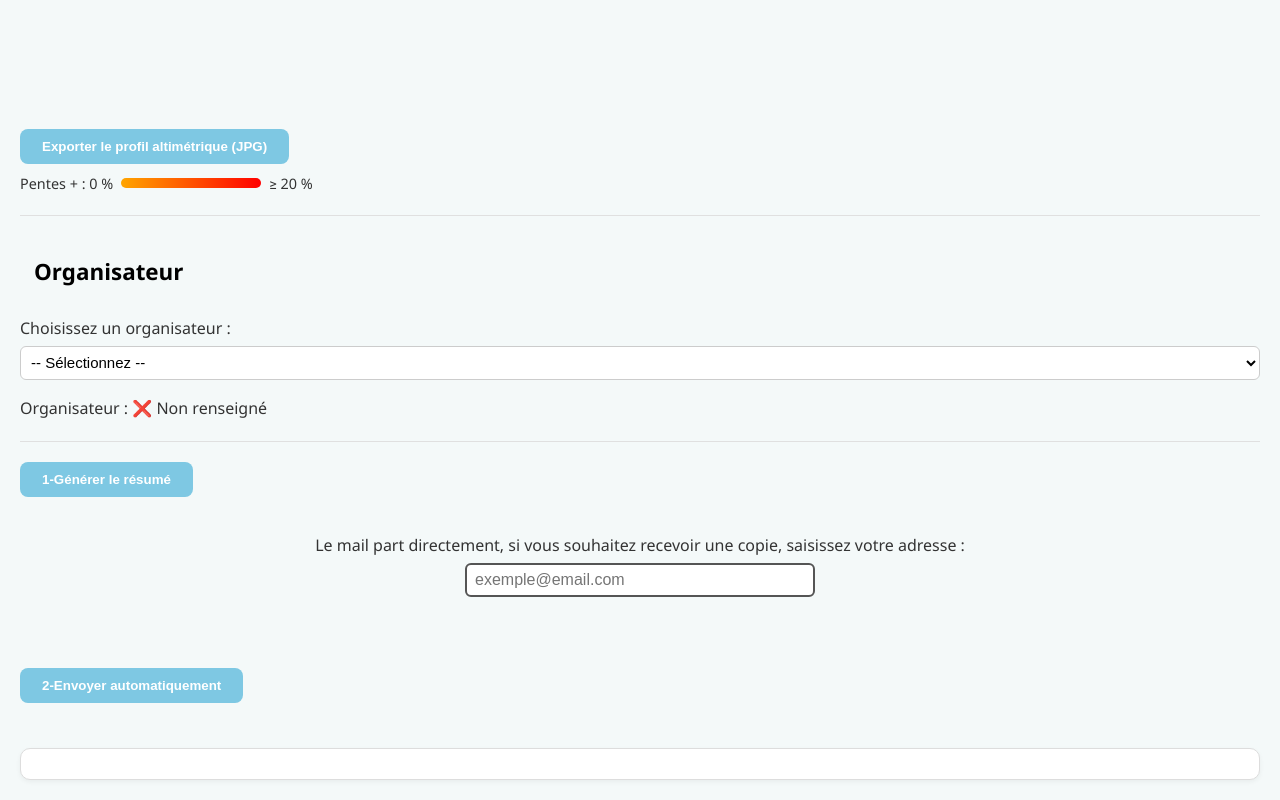
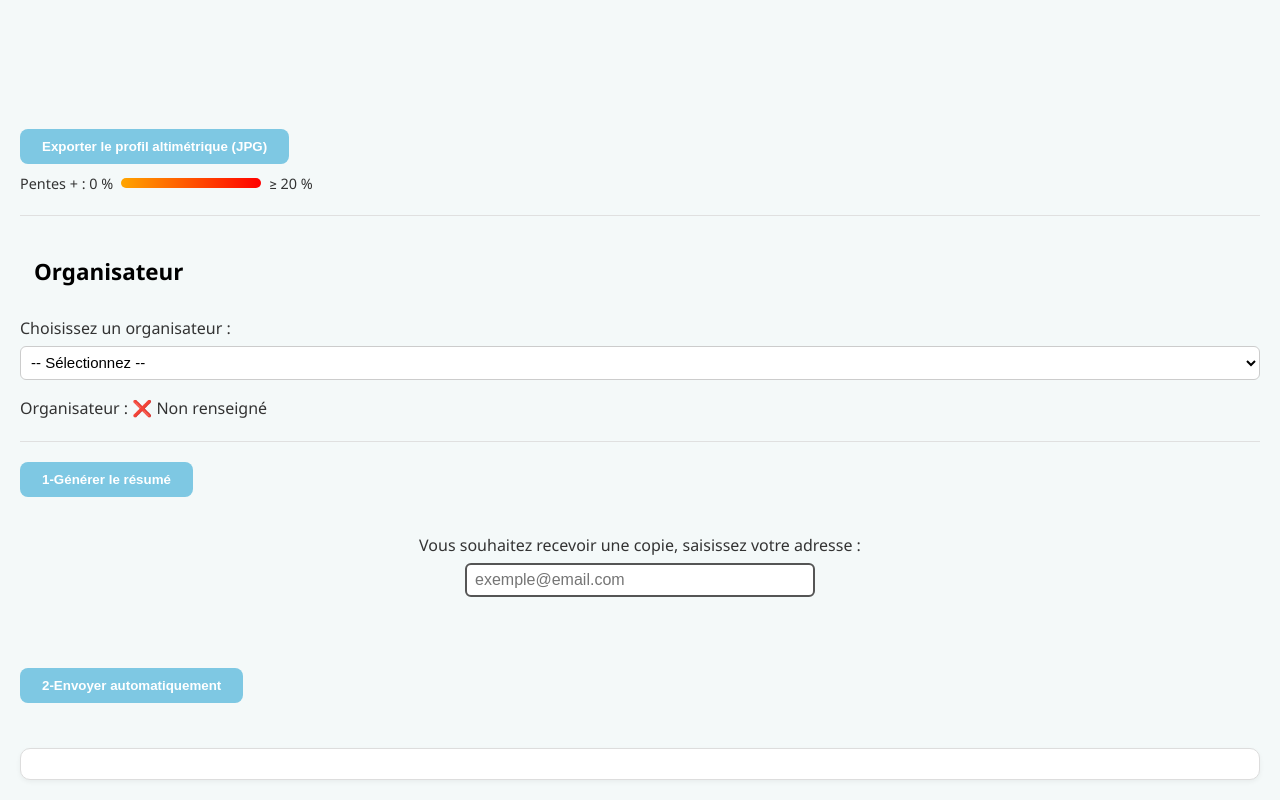
Before and after one commit to dbizcyber/sendpjmail, a website: page index.html in a window 1280 px wide. Shown: the part 2534-3334 px from the top of the page. Drawn offline with nearby package versions, Linux system fonts and the light colour scheme.

Commit message:
Update index.html
L752 modif message envoi copie

```diff
--- a/index.html
+++ b/index.html
@@ -749,7 +749,7 @@ label, input{
 <!-- insertion pour saisie usermail -->
 <div class="bloc-champ">
   <label for="emailUtilisateur">
-    Le mail part directement, si vous souhaitez recevoir une copie, saisissez votre adresse :
+    Vous souhaitez recevoir une copie, saisissez votre adresse :
   </label>
   <input
     type="email"
```
